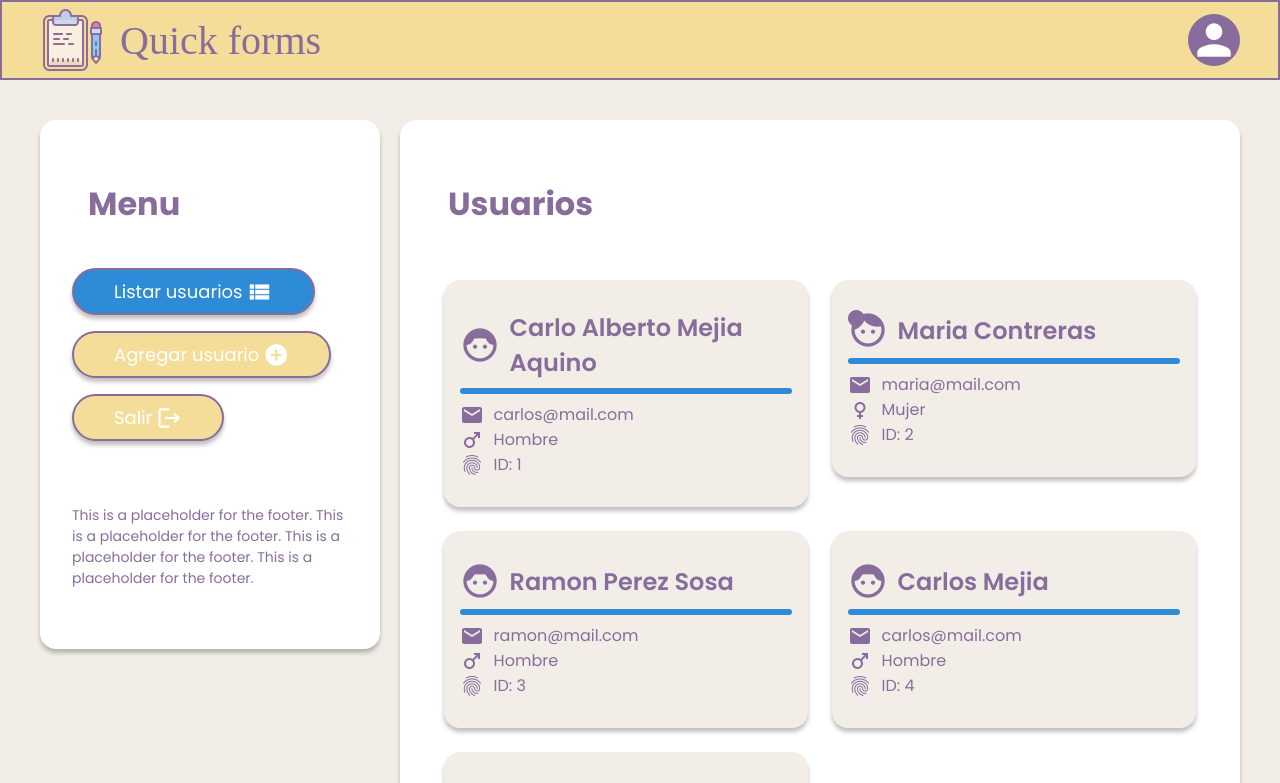
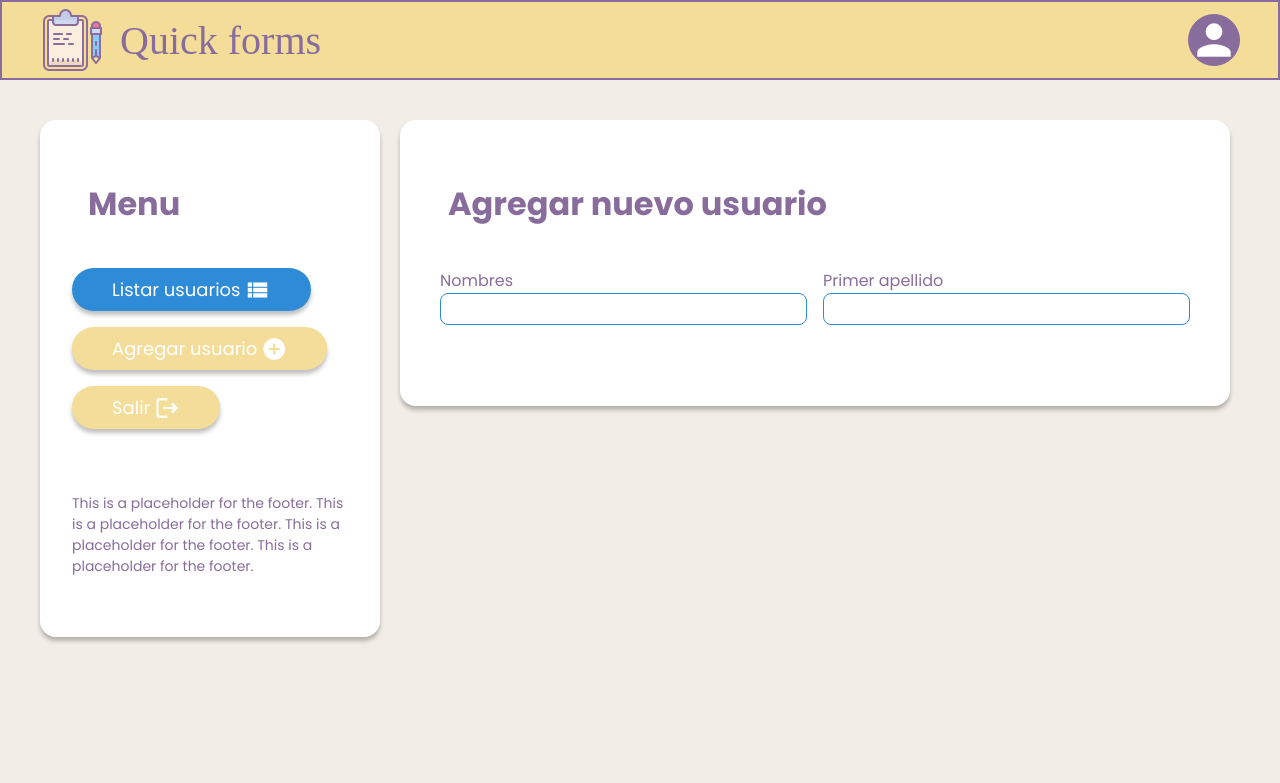
Before and after one commit to mecamon/unphu-dev-test, a React (Vite) app: page / in a window 1280 px wide. Shown: the top 783 px of the page. Built offline with nearby package versions, Linux system fonts and the light colour scheme; a web font is replaced by a local one.

Commit message:
added field validators and custom input ui

```diff
--- /dev/null
+++ b/src/components/custom-input/custom-input.module.scss
@@ -0,0 +1,22 @@
+.container {
+  margin: 0 8px;
+  display: block;
+  min-width: 220px;
+  input {
+    border-radius: 8px;
+    height: 32px;
+    text-indent: 8px;
+    width: 100%;
+  }
+}
+.valid {
+  border: 1px var(--accent-color) solid;
+}
+.invalid {
+  border: 1px var(--danger-color) solid;
+}
+.danger {
+  display: block;
+  color: var(--danger-color);
+  font-size: 14px;
+}
--- /dev/null
+++ b/src/components/custom-input/custom-input.tsx
@@ -0,0 +1,41 @@
+import { useState } from "react";
+import styles from "./custom-input.module.scss";
+
+export function CustomInput({
+  type,
+  fieldName,
+  messageErr = "",
+  onChange,
+  value,
+  validateFunc,
+}: Props) {
+  const [isValid, setIsvalid] = useState(true);
+  return (
+    <div className={styles.container}>
+      <input
+        type={type}
+        name={fieldName}
+        className={!isValid ? styles.invalid : styles.valid}
+        value={value}
+        onChange={onChange}
+        onBlur={() => setIsvalid(validateFunc(value))}
+      />
+      <span
+        className={
+          isValid ? `${styles.danger} hidden` : `${styles.danger} visible`
+        }
+      >
+        {!messageErr ? "" : messageErr}
+      </span>
+    </div>
+  );
+}
+
+interface Props {
+  type: "text" | "email" | "number";
+  value: any;
+  fieldName: string;
+  messageErr: string;
+  onChange: (e: any) => void;
+  validateFunc: (input: any) => boolean;
+}
--- a/src/components/side-bar-tab/side-bar-tab.module.scss
+++ b/src/components/side-bar-tab/side-bar-tab.module.scss
@@ -1,7 +1,6 @@
 .containerSelected {
   padding: 8px 40px;
   border-radius: 9999px;
-  border: 2px var(--border-color-1) solid;
   background-color: var(--accent-color);
   box-shadow:  0px 4px 4px rgba(0, 0, 0, 0.25);
 }
@@ -9,7 +8,6 @@
 .container{
   padding: 8px 40px;
   border-radius: 9999px;
-  border: 2px var(--border-color-1) solid;
   background-color: var(--base-color-2);
   box-shadow:  0px 4px 4px rgba(0, 0, 0, 0.25);
 }
--- /dev/null
+++ b/src/components/users-form/users-form.module.scss
@@ -0,0 +1,50 @@
+.container {
+  margin: 0 10px;
+  .content {
+    padding: 60px 32px;
+    background-color: white;
+    border-radius: 16px;
+    width: 100%;
+    box-shadow: 0px 4px 4px rgba(0, 0, 0, 0.25);
+  }
+  h2 {
+    margin-left: 16px;
+    margin-bottom: 40px !important;
+    font-size: 32px;
+  }
+  label {
+    margin-left: 8px;;
+  }
+}
+
+@media (min-width: 1240px) {
+  .container {
+    margin-left: 20px;
+  }
+}
+
+.formDoubleGroup {
+  display: flex;
+  flex-direction: column;
+  justify-content: center;
+  align-items: center;
+  // width: 100%;
+}
+
+@media (min-width: 700px) {
+  .formDoubleGroup {
+    display: flex;
+    flex-direction: row;
+    align-items: center;
+    flex-wrap: wrap;
+  }
+  .formGroup {
+    width: 50%;
+    min-width: 200px;
+  }
+}
+
+form {
+  padding: 0;
+  margin: 0;
+}
--- /dev/null
+++ b/src/components/users-form/users-form.tsx
@@ -0,0 +1,55 @@
+import { useState } from "react";
+import { User } from "../../models/models";
+import { required } from "../../utils/validators";
+import { CustomInput } from "../custom-input/custom-input";
+import styles from "./users-form.module.scss";
+
+export function UsersForm() {
+  const [userData, setUserData] = useState<User>({
+    names: "",
+    firstLastname: "",
+    secondLastname: "",
+    cedula: 0,
+    age: 0,
+    gender: "m",
+    address: [],
+    phone: 0,
+    email: "",
+    status: "",
+    anyKids: false,
+    dateOfBirth: "",
+  });
+  return (
+    <section className={styles.container}>
+      <div className={styles.content}>
+        <h2>Agregar nuevo usuario</h2>
+        <form action="">
+          <div className={styles.formDoubleGroup}>
+            <div className={styles.formGroup}>
+              <label htmlFor="">Nombres</label>
+              <CustomInput
+                fieldName="names"
+                messageErr="Este campo es requerido"
+                type="text"
+                onChange={(e) => null}
+                value={userData?.names}
+                validateFunc={required}
+              />
+            </div>
+            <div className={styles.formGroup}>
+              <label htmlFor="">Primer apellido</label>
+              <CustomInput
+                fieldName="firstLastname"
+                messageErr="Este campo es requerido"
+                type="text"
+                onChange={(e) => null}
+                value={userData?.firstLastname}
+                validateFunc={required}
+              />
+            </div>
+          </div>
+        </form>
+      </div>
+    </section>
+  );
+}
--- a/src/components/users-list/users-list.module.scss
+++ b/src/components/users-list/users-list.module.scss
@@ -1,5 +1,5 @@
 .container {
-  margin-left: 20px;
+  margin: 0 10px;
   padding: 60px 32px;
   background-color: white;
   border-radius: 16px;
@@ -11,6 +11,13 @@
   }
 }
 
+@media (min-width: 1240px) {
+  .container {
+    margin-left: 20px;
+  }
+}
+
+
 .cardsArea {
   display: flex;
   flex-wrap: wrap;
--- a/src/index.scss
+++ b/src/index.scss
@@ -49,3 +49,12 @@ button {
 .list-button-item:hover {
   opacity:0.8;
 }
+.w-full {
+  width: 100%;
+}
+.hidden {
+  visibility: hidden;
+}
+.visible {
+  visibility: visible;
+}
--- a/src/layouts/main-layout.module.scss
+++ b/src/layouts/main-layout.module.scss
@@ -1,9 +1,11 @@
 .container {
-  @media (min-width: 1240px) {
+  margin: 20px auto;
+}
+@media (min-width: 1240px) {
+  .container {
     margin: 40px auto;
     width: 1200px;
     height: 100%;
     display: flex;
   }
-
 }
--- a/src/pages/dashboard-page.tsx
+++ b/src/pages/dashboard-page.tsx
@@ -3,6 +3,8 @@ import { SideBar } from "../components/side-bar/side-bar";
 import { SideBarTab } from "../components/side-bar-tab/side-bar-tab";
 import { UsersList } from "../components/users-list/users-list";
 import { UserPreview } from "../models/models";
+import { useState } from "react";
+import { UsersForm } from "../components/users-form/users-form";
 
 const users: UserPreview[] = [
   {
@@ -38,6 +40,8 @@ const users: UserPreview[] = [
 ];
 
 function DashboardPage() {
+  const [name, setName] = useState("");
+
   return (
     <MainLayout>
       <SideBar>
@@ -54,8 +58,9 @@ function DashboardPage() {
         />
         <SideBarTab text="Salir" iconText="logout" onClick={() => null!} />
       </SideBar>
-      <main>
-        <UsersList users={users} />
+      <main className="w-full">
+        {/* <UsersList users={users} /> */}
+        <UsersForm />
       </main>
     </MainLayout>
   );
--- /dev/null
+++ b/src/utils/validators.ts
@@ -0,0 +1,17 @@
+export function required<T>(input: T): boolean {
+  if (typeof input === "string") {
+    return input.length > 0;
+  }
+  return input != undefined;
+}
+
+export function validEmail(email: string) {
+  const pattern =
+    /^[a-zA-Z\d\.-_]{1,64}@[a-zA-Z\d\.-_]{4,255}\.[a-zA-Z\d]{2,64}$/;
+  return pattern.test(email);
+}
+
+export function validPassword(pass: string) {
+  const pattern = /^(?=.*[a-z])(?=.*[A-Z])(?=.*\d).{8,64}$/;
+  return pattern.test(pass);
+}
```
Also changed, not shown: 1 other file (tests, documents, lock files or other folders).
